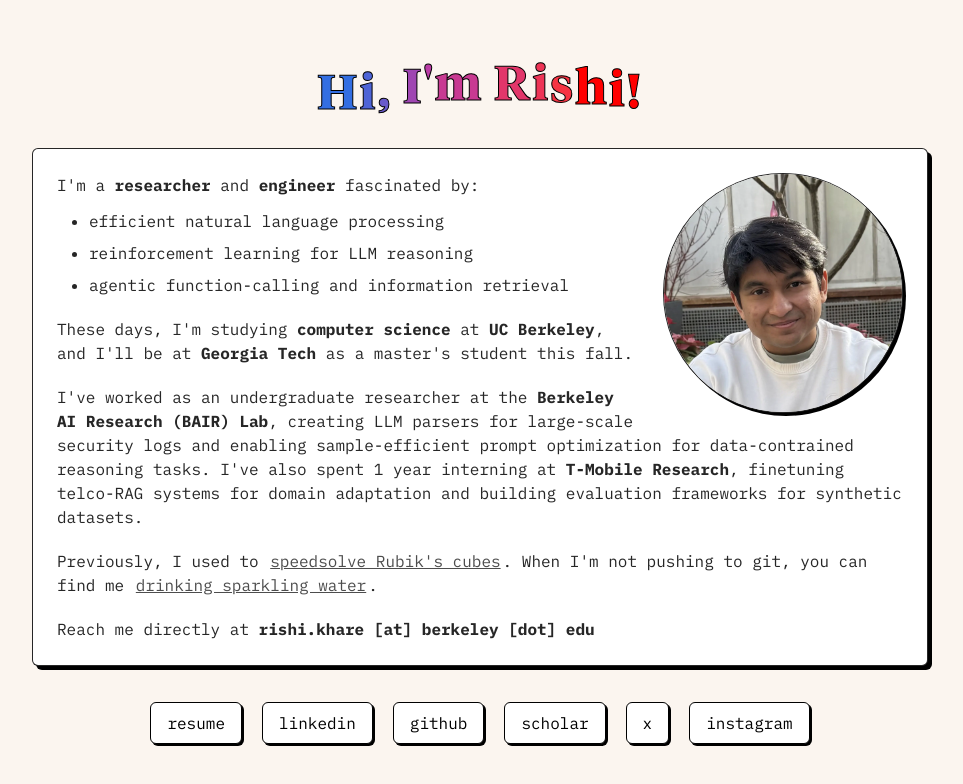
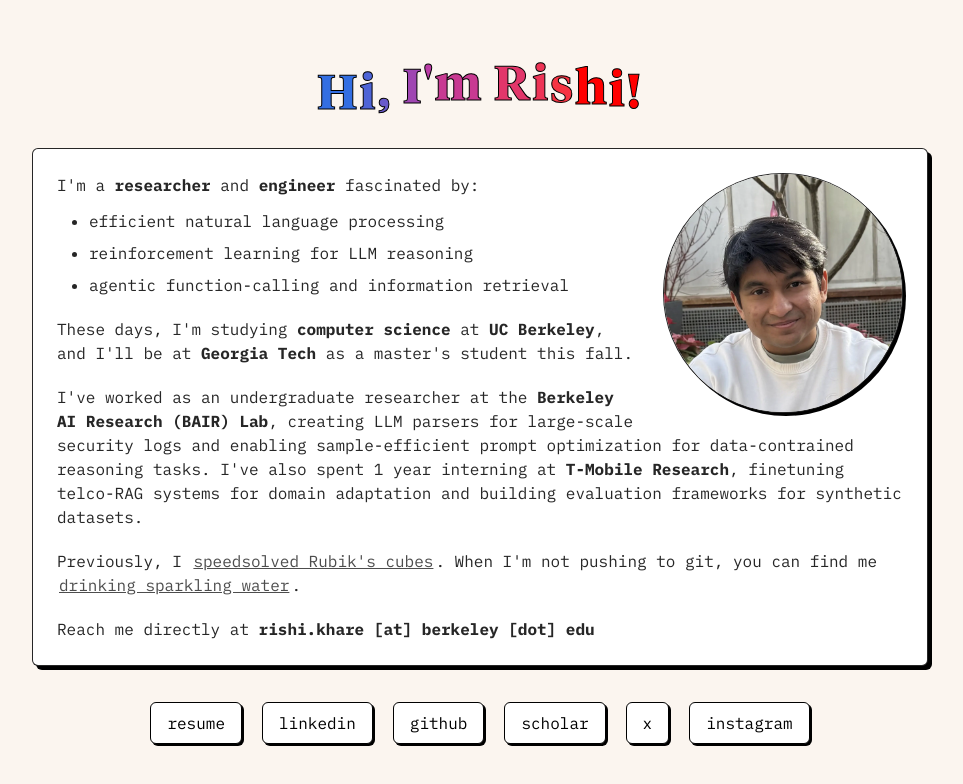
Before and after one commit to rishiskhare/rishiskhare.github.io, a Next.js app: page / in a window 1280 px wide. Shown: the top 784 px of the page, without its empty margins (160-1123 px from the left). Built offline with nearby package versions, Linux system fonts and the light colour scheme.

Commit message:
Edited nextjs.yml

```diff
--- a/app/page.tsx
+++ b/app/page.tsx
@@ -71,7 +71,7 @@ export default function Home() {
             </p>
 
             <p className="mt-5">
-              Previously, I used to <a href="https://www.worldcubeassociation.org/persons/2016KHAR03" target="_blank" rel="noopener noreferrer" className="link">speedsolve Rubik's cubes</a>. When I'm not pushing to git, you can find me{" "}
+              Previously, I <a href="https://www.worldcubeassociation.org/persons/2016KHAR03" target="_blank" rel="noopener noreferrer" className="link">speedsolved Rubik's cubes</a>. When I'm not pushing to git, you can find me{" "}
               <a className="link" onClick={cycleHobby}>
                 {hobbies[hobbyIndex]}
               </a>
```
